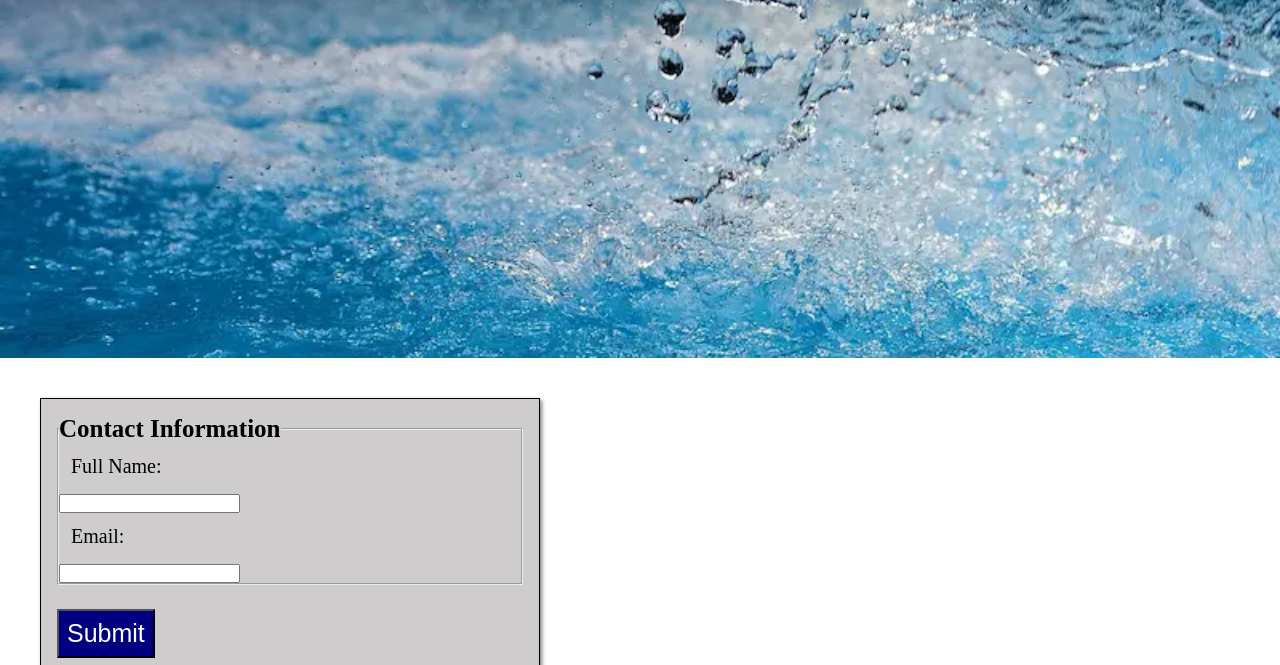
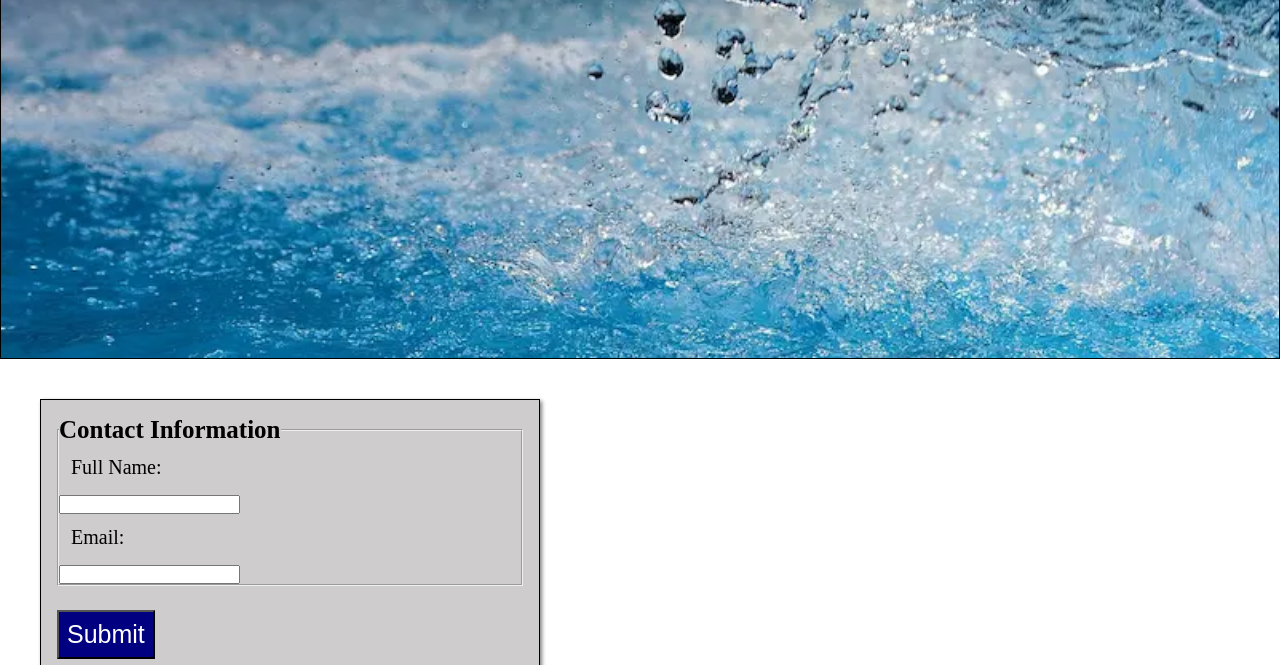
Before and after one commit to merarim-287/wdd130, a plain HTML site: page wwr/index.html in a window 1280 px wide. Shown: the part 684-1349 px from the top of the page. Drawn offline with Linux system fonts and the light colour scheme.

Commit message:
form and hero detail on index

```diff
--- a/wwr/styles/rafting.css
+++ b/wwr/styles/rafting.css
@@ -89,6 +89,7 @@ nav a:hover {
     width: 100%;
     margin: 0;
     overflow: hidden;
+    border: 1.5px solid black;
 }
 
 .hero-home img {
```
